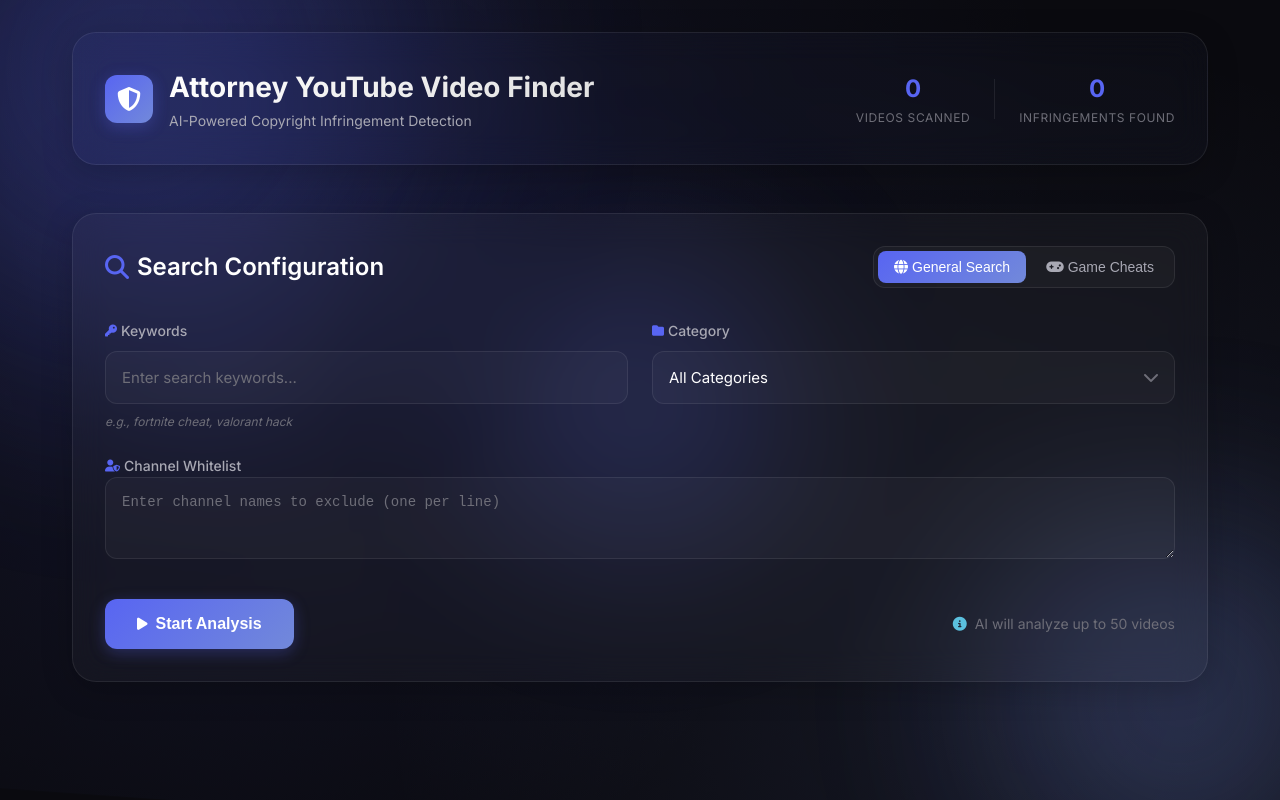
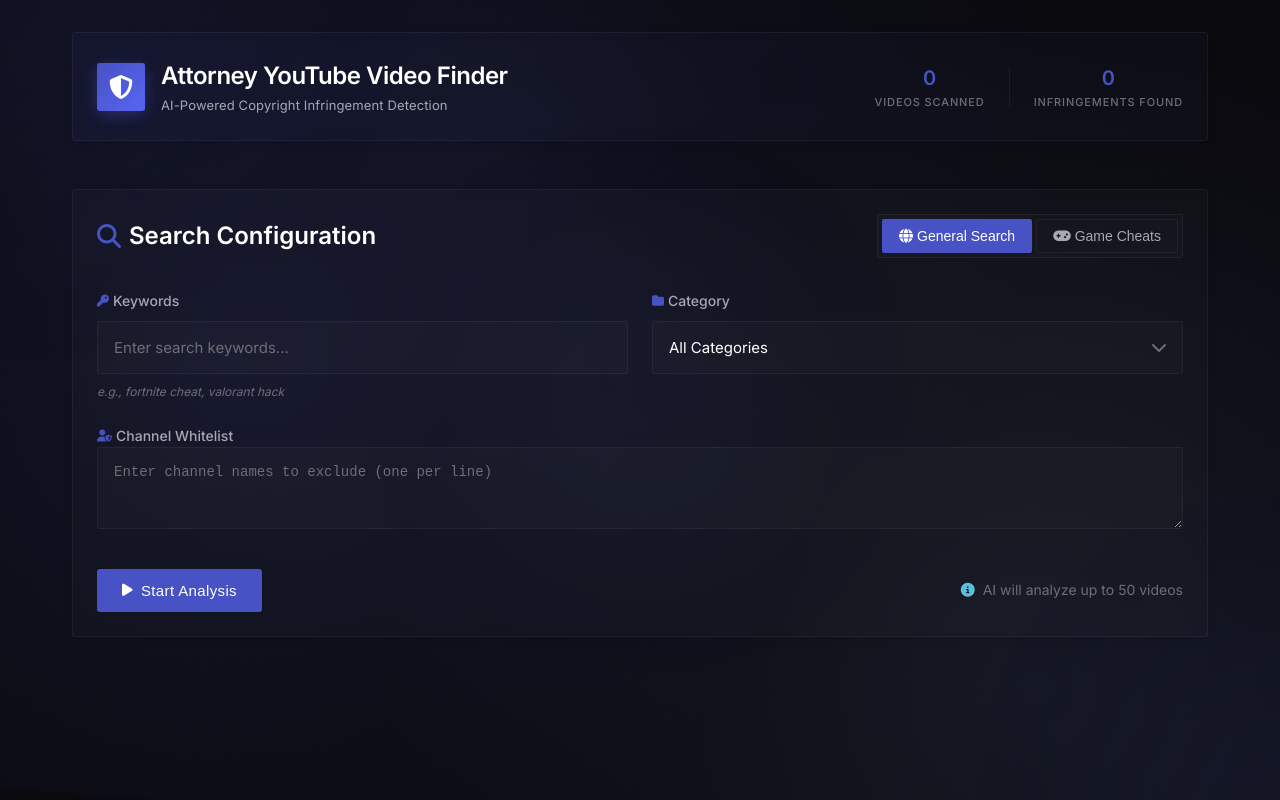
Before and after one commit to sohnceyman2244t66/attorney-youtube-video-finder, a website: page public/index.html in a window 1280 px wide. Drawn offline with Linux system fonts and the light colour scheme.

Commit message:
Reduce UI roundness by 80% and make design more professional - less AI-made look

```diff
--- a/public/styles.css
+++ b/public/styles.css
@@ -10,18 +10,18 @@
   --bg-secondary: #12121a;
   --bg-tertiary: #1a1a25;
 
-  --glass-bg: rgba(255, 255, 255, 0.03);
-  --glass-bg-hover: rgba(255, 255, 255, 0.05);
-  --glass-border: rgba(255, 255, 255, 0.08);
-  --glass-border-hover: rgba(255, 255, 255, 0.12);
+  --glass-bg: rgba(255, 255, 255, 0.02);
+  --glass-bg-hover: rgba(255, 255, 255, 0.03);
+  --glass-border: rgba(255, 255, 255, 0.05);
+  --glass-border-hover: rgba(255, 255, 255, 0.08);
 
   --text-primary: #ffffff;
   --text-secondary: #a8a8b3;
   --text-tertiary: #6e6e78;
 
-  --accent-primary: #5865f2;
-  --accent-secondary: #7289da;
-  --accent-gradient: linear-gradient(135deg, #5865f2, #7289da);
+  --accent-primary: #4752c4;
+  --accent-secondary: #5865f2;
+  --accent-gradient: linear-gradient(135deg, #4752c4, #5865f2);
 
   --danger: #f23f42;
   --warning: #f0ad4e;
@@ -36,11 +36,11 @@
   --spacing-xl: 2rem;
   --spacing-2xl: 3rem;
 
-  /* Border Radius */
-  --radius-sm: 0.5rem;
-  --radius-md: 0.75rem;
-  --radius-lg: 1rem;
-  --radius-xl: 1.5rem;
+  /* Border Radius - Reduced by 80% for sharper, professional look */
+  --radius-sm: 0.1rem;
+  --radius-md: 0.15rem;
+  --radius-lg: 0.2rem;
+  --radius-xl: 0.3rem;
 
   /* Shadows */
   --shadow-sm: 0 2px 8px rgba(0, 0, 0, 0.1);
@@ -48,11 +48,11 @@
   --shadow-lg: 0 8px 32px rgba(0, 0, 0, 0.2);
   --shadow-xl: 0 16px 48px rgba(0, 0, 0, 0.25);
 
-  /* Blur */
-  --blur-sm: 8px;
-  --blur-md: 16px;
-  --blur-lg: 24px;
-  --blur-xl: 32px;
+  /* Blur - Reduced for subtlety */
+  --blur-sm: 4px;
+  --blur-md: 8px;
+  --blur-lg: 12px;
+  --blur-xl: 16px;
 
   /* Transitions */
   --transition-fast: 150ms ease;
@@ -80,6 +80,27 @@
   line-height: 1.6;
   overflow-x: hidden;
   min-height: 100vh;
+  position: relative;
+}
+
+body::before {
+  content: "";
+  position: fixed;
+  top: 0;
+  left: 0;
+  width: 100%;
+  height: 100%;
+  opacity: 0.03;
+  z-index: 0;
+  pointer-events: none;
+  background:
+    repeating-linear-gradient(
+      0deg,
+      transparent,
+      transparent 2px,
+      rgba(255, 255, 255, 0.03) 2px,
+      rgba(255, 255, 255, 0.03) 4px
+    );
 }
 
 /* Background Effects */
@@ -128,37 +149,38 @@
 .gradient-sphere {
   position: absolute;
   border-radius: 50%;
-  filter: blur(100px);
-  opacity: 0.4;
-  animation: floatAnimation 15s ease-in-out infinite;
+  filter: blur(120px);
+  opacity: 0.15;
+  animation: floatAnimation 20s ease-in-out infinite;
+  pointer-events: none;
 }
 
 .sphere-1 {
-  width: 600px;
-  height: 600px;
-  background: radial-gradient(circle, #5865f2, transparent);
+  width: 400px;
+  height: 400px;
+  background: radial-gradient(circle, #4752c4, transparent);
   top: -200px;
   left: -200px;
   animation-delay: 0s;
 }
 
 .sphere-2 {
-  width: 400px;
-  height: 400px;
-  background: radial-gradient(circle, #7289da, transparent);
-  bottom: -100px;
-  right: -100px;
-  animation-delay: 5s;
+  width: 300px;
+  height: 300px;
+  background: radial-gradient(circle, #5865f2, transparent);
+  bottom: -150px;
+  right: -150px;
+  animation-delay: 7s;
 }
 
 .sphere-3 {
-  width: 300px;
-  height: 300px;
-  background: radial-gradient(circle, #5865f2, transparent);
+  width: 250px;
+  height: 250px;
+  background: radial-gradient(circle, #4752c4, transparent);
   top: 50%;
   left: 50%;
   transform: translate(-50%, -50%);
-  animation-delay: 10s;
+  animation-delay: 14s;
 }
 
 @keyframes floatAnimation {
@@ -183,23 +205,23 @@
   z-index: 1;
 }
 
-/* Glass Card Effect */
+/* Glass Card Effect - Subtle and professional */
 .glass-card {
   background: var(--glass-bg);
-  backdrop-filter: blur(var(--blur-md));
-  -webkit-backdrop-filter: blur(var(--blur-md));
+  backdrop-filter: blur(var(--blur-sm));
+  -webkit-backdrop-filter: blur(var(--blur-sm));
   border: 1px solid var(--glass-border);
-  border-radius: var(--radius-xl);
-  padding: var(--spacing-xl);
-  box-shadow: var(--shadow-lg);
-  transition: all var(--transition-base);
+  border-radius: var(--radius-lg);
+  padding: 1.5rem;
+  box-shadow: 0 2px 8px rgba(0, 0, 0, 0.1);
+  transition: all var(--transition-fast);
 }
 
 .glass-card:hover {
   background: var(--glass-bg-hover);
   border-color: var(--glass-border-hover);
-  transform: translateY(-2px);
-  box-shadow: var(--shadow-xl);
+  transform: translateY(-1px);
+  box-shadow: 0 4px 12px rgba(0, 0, 0, 0.15);
 }
 
 /* Header */
@@ -239,18 +261,17 @@
 }
 
 .logo-text {
-  font-size: 1.75rem;
-  font-weight: 700;
-  background: linear-gradient(135deg, #fff, #e0e0e0);
-  -webkit-background-clip: text;
-  -webkit-text-fill-color: transparent;
-  background-clip: text;
+  font-size: 1.5rem;
+  font-weight: 600;
+  color: var(--text-primary);
+  letter-spacing: -0.02em;
 }
 
 .tagline {
-  font-size: 0.875rem;
+  font-size: 0.8125rem;
   color: var(--text-secondary);
   font-weight: 400;
+  letter-spacing: 0.01em;
 }
 
 .header-stats {
@@ -265,17 +286,18 @@
 
 .stat-number {
   display: block;
-  font-size: 1.5rem;
-  font-weight: 700;
+  font-size: 1.25rem;
+  font-weight: 600;
   color: var(--accent-primary);
 }
 
 .stat-label {
   display: block;
-  font-size: 0.75rem;
+  font-size: 0.6875rem;
   color: var(--text-tertiary);
   text-transform: uppercase;
-  letter-spacing: 0.05em;
+  letter-spacing: 0.08em;
+  font-weight: 500;
 }
 
 .stat-divider {
@@ -321,13 +343,13 @@
 }
 
 .mode-btn {
-  padding: var(--spacing-sm) var(--spacing-md);
+  padding: 0.5rem 1rem;
   background: transparent;
-  border: none;
+  border: 1px solid var(--glass-border);
   border-radius: var(--radius-sm);
   color: var(--text-secondary);
   font-size: 0.875rem;
-  font-weight: 500;
+  font-weight: 400;
   cursor: pointer;
   transition: all var(--transition-fast);
   display: flex;
@@ -337,12 +359,15 @@
 
 .mode-btn:hover {
   color: var(--text-primary);
-  background: var(--glass-bg-hover);
+  border-color: var(--accent-primary);
+  background: rgba(71, 82, 196, 0.05);
 }
 
 .mode-btn.active {
-  background: var(--accent-gradient);
+  background: var(--accent-primary);
   color: white;
+  border-color: var(--accent-primary);
+  font-weight: 500;
 }
 
 /* Input Styles */
@@ -453,30 +478,32 @@
   gap: var(--spacing-md);
 }
 
-/* Buttons */
+/* Buttons - Professional, clean design */
 .primary-btn {
-  padding: var(--spacing-md) var(--spacing-xl);
-  background: var(--accent-gradient);
-  border: none;
+  padding: 0.75rem 1.5rem;
+  background: var(--accent-primary);
+  border: 1px solid var(--accent-primary);
   border-radius: var(--radius-md);
   color: white;
-  font-size: 1rem;
-  font-weight: 600;
+  font-size: 0.9375rem;
+  font-weight: 500;
   cursor: pointer;
-  transition: all var(--transition-base);
+  transition: all var(--transition-fast);
   display: flex;
   align-items: center;
   gap: var(--spacing-sm);
-  box-shadow: 0 4px 16px rgba(88, 101, 242, 0.3);
+  box-shadow: 0 1px 3px rgba(0, 0, 0, 0.1);
+  letter-spacing: 0.025em;
 }
 
 .primary-btn:hover {
-  transform: translateY(-2px);
-  box-shadow: 0 6px 20px rgba(88, 101, 242, 0.4);
+  background: var(--accent-secondary);
+  border-color: var(--accent-secondary);
+  box-shadow: 0 2px 6px rgba(0, 0, 0, 0.15);
 }
 
 .primary-btn:active {
-  transform: translateY(0);
+  transform: scale(0.98);
 }
 
 .primary-btn i {
@@ -906,23 +933,26 @@
 }
 
 .result-link {
-  padding: var(--spacing-sm) var(--spacing-md);
-  background: var(--accent-gradient);
-  border: none;
-  border-radius: var(--radius-md);
+  padding: 0.5rem 1rem;
+  background: var(--accent-primary);
+  border: 1px solid var(--accent-primary);
+  border-radius: var(--radius-sm);
   color: white;
-  font-size: 0.875rem;
+  font-size: 0.8125rem;
   font-weight: 500;
   text-decoration: none;
   display: inline-flex;
   align-items: center;
   gap: var(--spacing-xs);
-  transition: all var(--transition-base);
+  transition: all var(--transition-fast);
+  letter-spacing: 0.02em;
 }
 
 .result-link:hover {
-  transform: translateY(-2px);
-  box-shadow: 0 4px 12px rgba(88, 101, 242, 0.3);
+  background: var(--accent-secondary);
+  border-color: var(--accent-secondary);
+  transform: translateY(-1px);
+  box-shadow: 0 2px 6px rgba(0, 0, 0, 0.15);
 }
 
 /* Error Message */
```
Also changed, not shown: public/app.js (+28 -18 lines).
